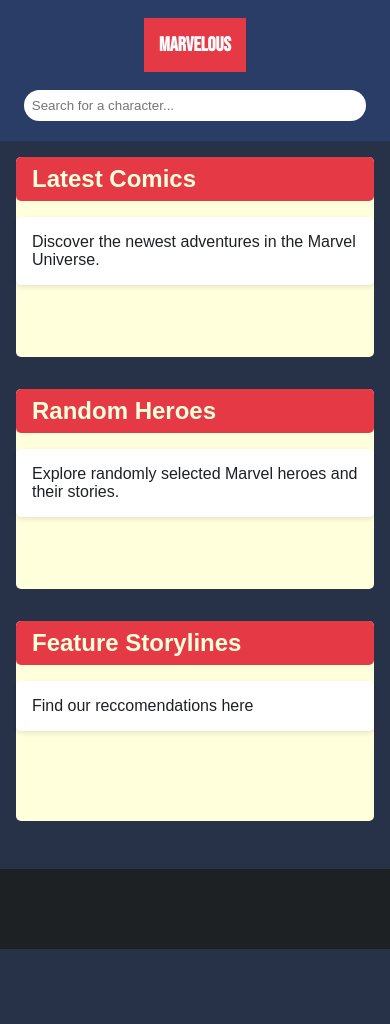
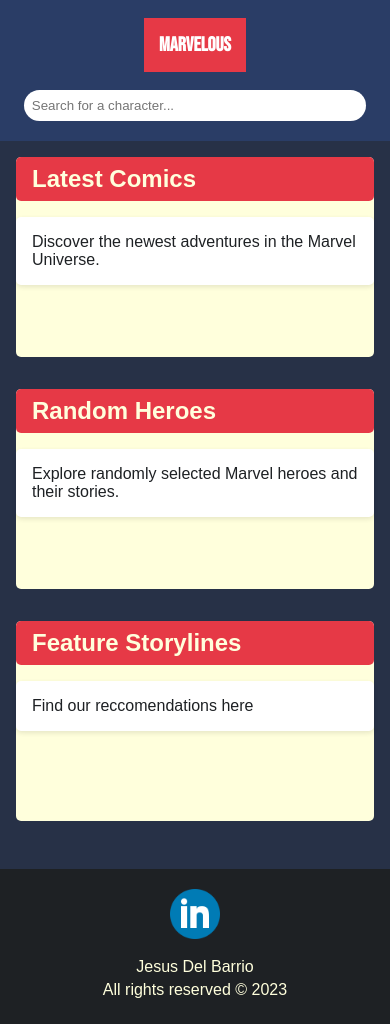
Before and after one commit to JDSanchz/MarvelGuide, a website built with Vite: page src/index.html in a window 390 px wide. Before the commit the page ends 949 px from the top, so only its background shows below. Built offline with nearby package versions, Linux system fonts and the light colour scheme; no server answers.

Commit message:
Character view completed + header + footer + links and paths

```diff
--- a/src/css/style.css
+++ b/src/css/style.css
@@ -150,17 +150,31 @@
     transform: scale(1.05); /* Scale up the element */
   }
 
-
     footer {
       background-color: var(--dark-gray);
       color: var(--light-gray);
+      padding: 20px 0;
       text-align: center;
-      padding: 1rem;
-      position: relative;
-      bottom: 0;
-      width: 100%;
-      height: 80px;
-    }
+  }
+
+  .footer-container {
+      max-width: 1200px;
+      margin: 0 auto;
+      display: flex;
+      align-items: center;
+  }
+
+  .footer-linkedin a img {
+      max-width: 50px; /* Adjust as needed */
+      height: auto;
+  }
+
+  .footer-text p {
+      margin: 5px 0;
+      font-size: 16px;
+      margin-left: 20px;
+      text-align: left;
+  }
 
 
   /* Mobile view adjustments */
@@ -228,5 +242,15 @@
   .results-container {
     width: 100%; /* Ensure full width for search results */
   }
+  .footer-container {
+    flex-direction: column;
+}
 
+.footer-linkedin a img {
+    margin-bottom: 10px;
 }
+.footer-text p{
+  margin-left: 0px;
+  text-align: center;
+}
+}
--- a/src/public/partials/footer.html
+++ b/src/public/partials/footer.html
@@ -1,2 +1,13 @@
 
-    <!-- Footer content goes here -->
+    <div class="footer-container">
+        <div class="footer-linkedin">
+            <!-- LinkedIn logo as a link to your profile -->
+            <a href="https://www.linkedin.com/in/jesusdelbarrios/" target="_blank" rel="noopener noreferrer">
+                <img src="/public/images/link.png" alt="LinkedIn" />
+            </a>
+        </div>
+        <div class="footer-text">
+            <p>Jesus Del Barrio</p>
+            <p>All rights reserved © 2023</p>
+        </div>
+    </div>
```
Also changed, not shown: dist/partials/footer.html, src/public/images/link.png (added).
